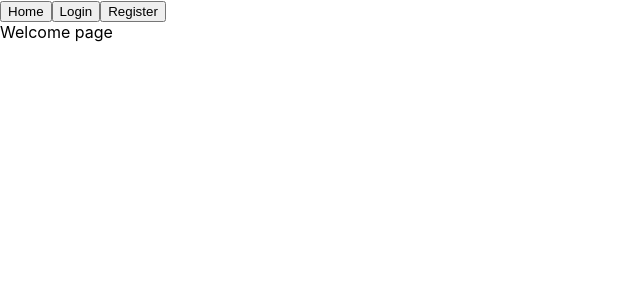
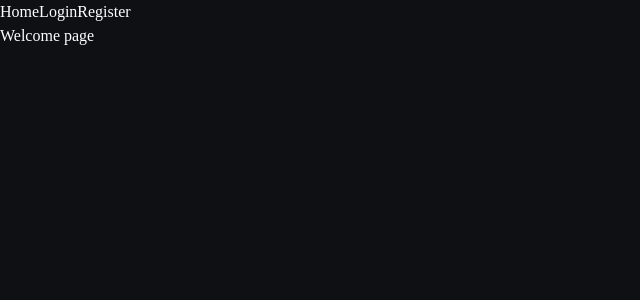
Before and after one commit to gd-arnold/sisyphus, a React (Create React App) app in the folder client/: page / in a window 1280 px wide. Shown: the top 300 px of the page, without its empty margins (0-640 px from the left). Built offline with nearby package versions, Linux system fonts and the light colour scheme; no server answers.

Commit message:
feat: client: tailwind init

```diff
--- a/client/package.json
+++ b/client/package.json
@@ -6,6 +6,7 @@
     "react-dom": "^19.1.0",
     "react-router-dom": "^7.6.0",
     "react-scripts": "5.0.1",
+    "tailwind-merge": "^2.5.5",
     "web-vitals": "^2.1.4",
     "zustand": "^5.0.4"
   },
@@ -30,5 +31,8 @@
       "last 1 firefox version",
       "last 1 safari version"
     ]
+  },
+  "devDependencies": {
+      "tailwindcss": "^3.4.1"
   }
 }
--- a/client/src/index.css
+++ b/client/src/index.css
@@ -1,13 +1,24 @@
+@tailwind base;
+@tailwind components;
+@tailwind utilities;
+
+/* Hide scrollbar for Chrome, Safari and Opera */
+.hide-scrollbar::-webkit-scrollbar {
+  display: none;
+}
+
+/* Hide scrollbar for IE, Edge and Firefox */
+.hide-scrollbar {
+  -ms-overflow-style: none; /* IE and Edge */
+  scrollbar-width: none; /* Firefox */
+}
 body {
   margin: 0;
-  font-family: -apple-system, BlinkMacSystemFont, 'Segoe UI', 'Roboto', 'Oxygen',
-    'Ubuntu', 'Cantarell', 'Fira Sans', 'Droid Sans', 'Helvetica Neue',
-    sans-serif;
+  padding: 0;
+  overflow-x: hidden;
+  background-color: #0f1014;
+  color: white;
+  font-family: "Lexend", serif;
   -webkit-font-smoothing: antialiased;
   -moz-osx-font-smoothing: grayscale;
 }
-
-code {
-  font-family: source-code-pro, Menlo, Monaco, Consolas, 'Courier New',
-    monospace;
-}
--- a/client/src/pages/home.js
+++ b/client/src/pages/home.js
@@ -16,6 +16,7 @@ function Home() {
 
         try {
             await addHabit(name);
+            setError("");
         } catch (e) {
             setError("Something went wrong. Please try again later.");
         }
--- /dev/null
+++ b/client/tailwind.config.js
@@ -0,0 +1,8 @@
+/** @type {import('tailwindcss').Config} */
+module.exports = {
+  content: ["./src/**/*.{js,jsx,ts,tsx}"],
+  theme: {
+    extend: {},
+  },
+  plugins: [],
+};
```
Also changed, not shown: 1 other file (tests, documents, lock files or other folders).
